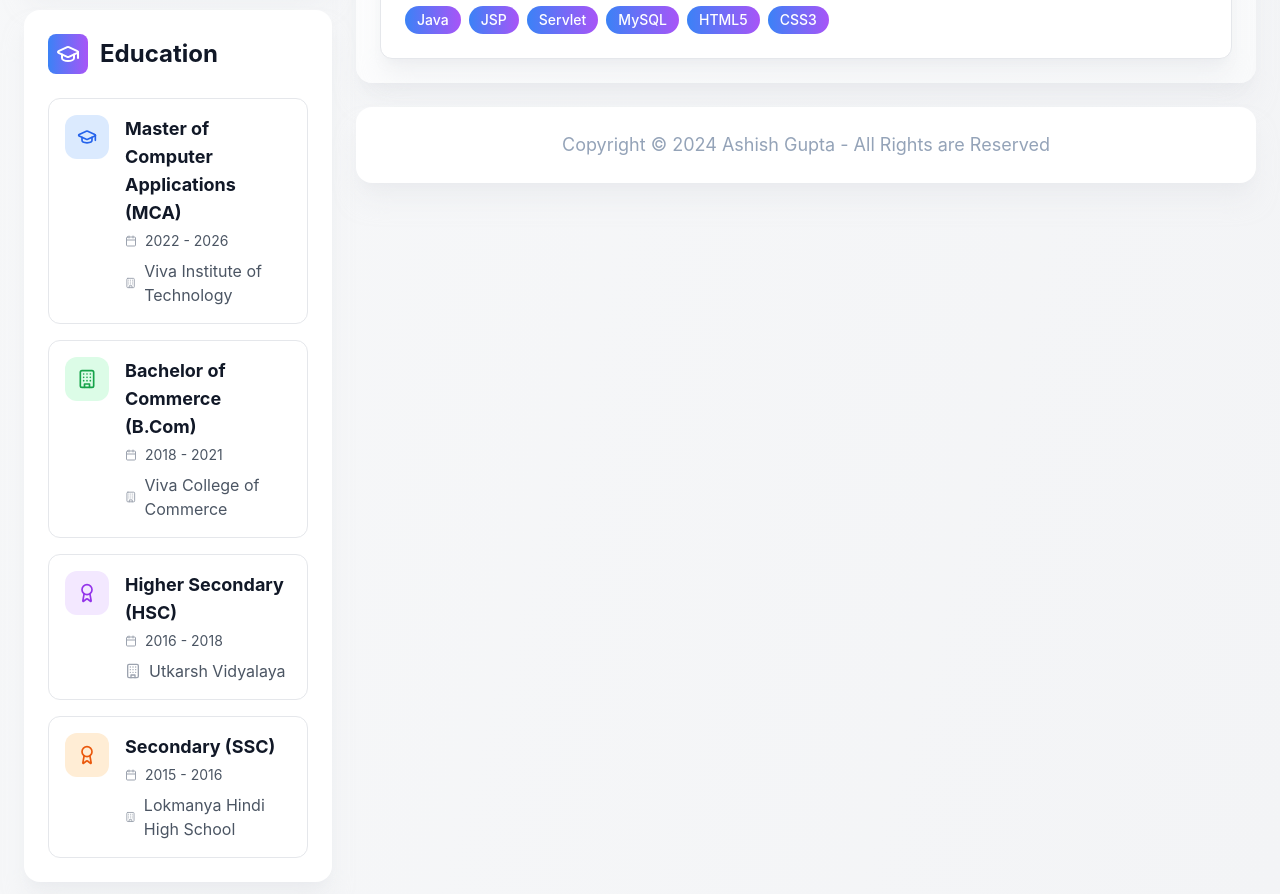
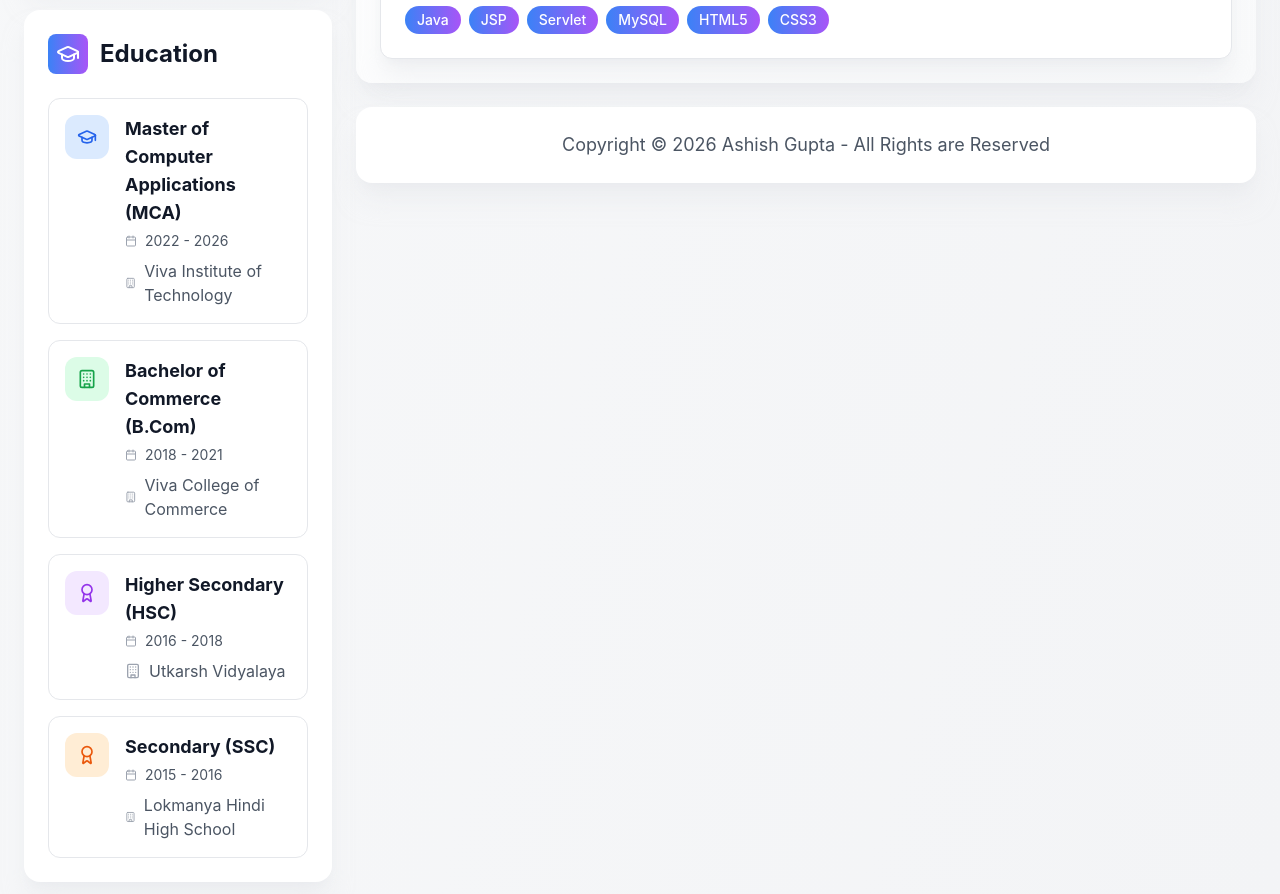
Before and after one commit to Ashish22Gupta/My-Portfolio, a React (Create React App) app: page / in a window 1280 px wide. Shown: the part 3740-4634 px from the top of the page. Built offline with nearby package versions, Linux system fonts and the light colour scheme; the HTML template or start-up script is replaced by a standard one.

Commit message:
Update Copyright.jsx

```diff
--- a/src/Component/Projects/Copyright.jsx
+++ b/src/Component/Projects/Copyright.jsx
@@ -1,7 +1,10 @@
 import React from 'react'
-const Copyright = () => {
+
+const Copyright = ({currentTheme}) => {
   return (
-    <div className='w-full flex flex-row justify-center text-lg text-slate-400 max-xl:pb-12 max-xl:text-3xl'>Copyright © 2024 Ashish Gupta - All Rights are Reserved</div>
+    <div className={`w-full flex flex-row justify-center text-lg ${currentTheme.main} max-xl:pb-12 max-xl:text-3xl`}>
+      Copyright © 2026 Ashish Gupta - All Rights are Reserved
+    </div>
   )
 }
 
```
